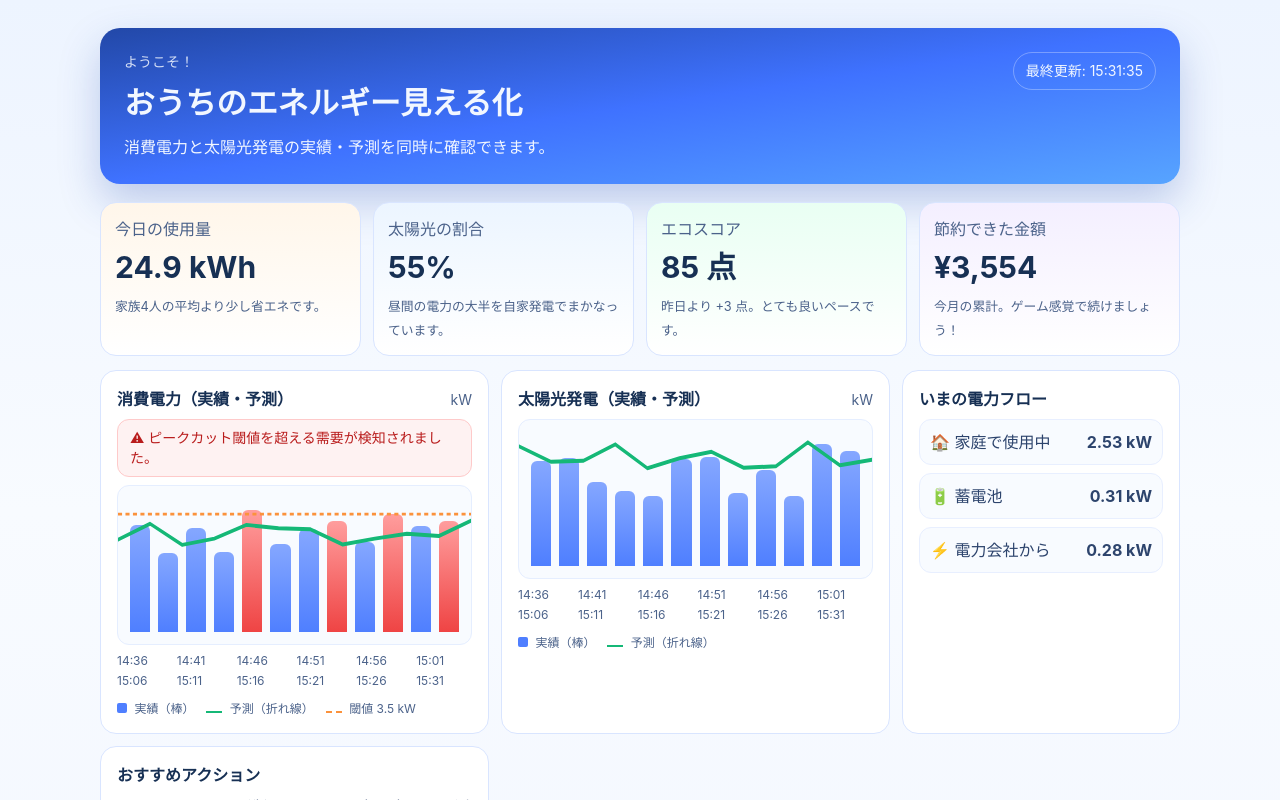
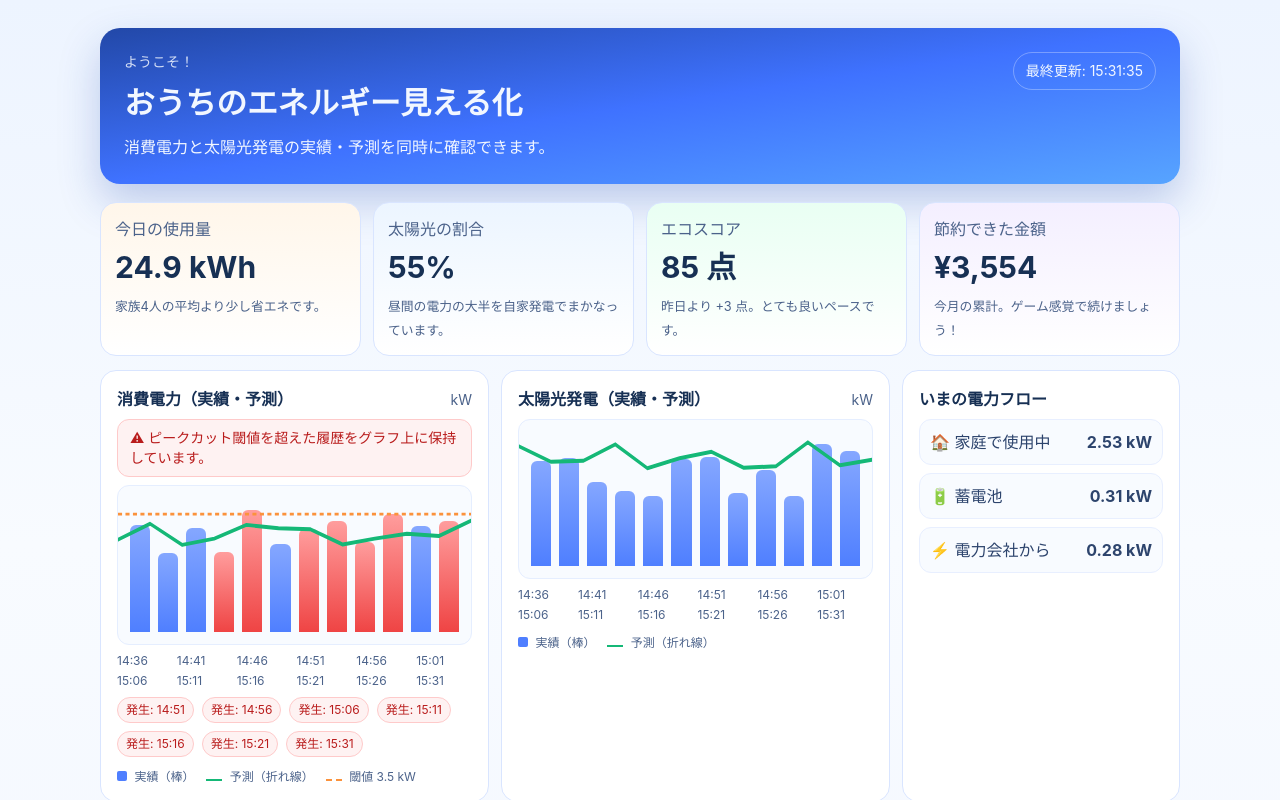
Before and after one commit to matthew77777/test-codex, a Next.js app: page / in a window 1280 px wide. Shown: the top 800 px of the page. Built offline with nearby package versions, Linux system fonts and the light colour scheme.

Commit message:
Hide Next dev logo and persist peak-cut events on chart

```diff
--- a/components/charts/mixed-bar-line-chart.tsx
+++ b/components/charts/mixed-bar-line-chart.tsx
@@ -40,8 +40,8 @@ export default function MixedBarLineChart({
     maxValue * 1.1
   );
 
-  const isOverThreshold =
-    typeof threshold === 'number' && data.some((item) => item.actual >= threshold);
+  const detectedPeakCuts = data.filter((item) => item.peakCutDetected);
+  const isOverThreshold = typeof threshold === 'number' && detectedPeakCuts.length > 0;
 
   return (
     <article className="rounded-2xl border border-brand-line bg-white p-4">
@@ -52,7 +52,7 @@ export default function MixedBarLineChart({
 
       {isOverThreshold && showThresholdWarning ? (
         <p className="mb-2 rounded-xl border border-red-200 bg-red-50 px-3 py-2 text-sm text-red-700">
-          ⚠ ピークカット閾値を超える需要が検知されました。
+          ⚠ ピークカット閾値を超えた履歴をグラフ上に保持しています。
         </p>
       ) : null}
 
@@ -60,7 +60,7 @@ export default function MixedBarLineChart({
         <div className="absolute inset-0 z-10 grid grid-cols-12 items-end gap-2 p-3">
           {data.map((point) => {
             const ratio = point.actual / (maxValue * 1.1);
-            const overThreshold = typeof threshold === 'number' && point.actual >= threshold;
+            const overThreshold = !!point.peakCutDetected;
 
             return (
               <div key={`${point.time}-bar`} className="flex h-full items-end" title={`${point.time}: ${point.actual}${unit}`}>
@@ -97,6 +97,16 @@ export default function MixedBarLineChart({
         ))}
       </div>
 
+      {isOverThreshold && showThresholdWarning ? (
+        <div className="mt-2 flex flex-wrap gap-2 text-xs text-red-700">
+          {detectedPeakCuts.map((item) => (
+            <span key={`${item.time}-badge`} className="rounded-full border border-red-200 bg-red-50 px-2 py-1">
+              発生: {item.time}
+            </span>
+          ))}
+        </div>
+      ) : null}
+
       <div className="mt-3 flex flex-wrap gap-3 text-xs text-brand-sub">
         <span>
           <i className="mr-1 inline-block h-2.5 w-2.5 rounded-sm bg-[#4f7fff]" /> 実績（棒）
--- a/hooks/use-live-metrics.ts
+++ b/hooks/use-live-metrics.ts
@@ -1,6 +1,6 @@
 'use client';
 
-import { useEffect, useState } from 'react';
+import { useEffect, useRef, useState } from 'react';
 import { POLLING_INTERVAL_MS } from '@/lib/constants/thresholds';
 import type { MetricsResponse } from '@/lib/types/metrics';
 
@@ -14,6 +14,7 @@ export const useLiveMetrics = (): Result => {
   const [data, setData] = useState<MetricsResponse | null>(null);
   const [loading, setLoading] = useState(true);
   const [error, setError] = useState<string | null>(null);
+  const peakCutHistoryRef = useRef<Record<string, true>>({});
 
   useEffect(() => {
     let mounted = true;
@@ -35,6 +36,14 @@ export const useLiveMetrics = (): Result => {
 
         const json: MetricsResponse = await res.json();
 
+        const threshold = json.threshold.peakCutKw;
+        json.demandSeries.forEach((point) => {
+          if (point.actual >= threshold) {
+            peakCutHistoryRef.current[point.time] = true;
+          }
+          point.peakCutDetected = point.actual >= threshold || !!peakCutHistoryRef.current[point.time];
+        });
+
         if (!mounted) return;
         setData(json);
         setError(null);
@@ -46,7 +55,6 @@ export const useLiveMetrics = (): Result => {
           setLoading(false);
         }
       }
-
     };
 
     fetchMetrics();
--- a/lib/types/metrics.ts
+++ b/lib/types/metrics.ts
@@ -2,6 +2,7 @@ export type SeriesPoint = {
   time: string;
   actual: number;
   forecast: number;
+  peakCutDetected?: boolean;
 };
 
 export type MetricsResponse = {
--- a/next.config.mjs
+++ b/next.config.mjs
@@ -1,6 +1,7 @@
 /** @type {import('next').NextConfig} */
 const nextConfig = {
-  reactStrictMode: true
+  reactStrictMode: true,
+  devIndicators: false
 };
 
 export default nextConfig;
```
Also changed, not shown: 1 other file (tests, documents, lock files or other folders).
